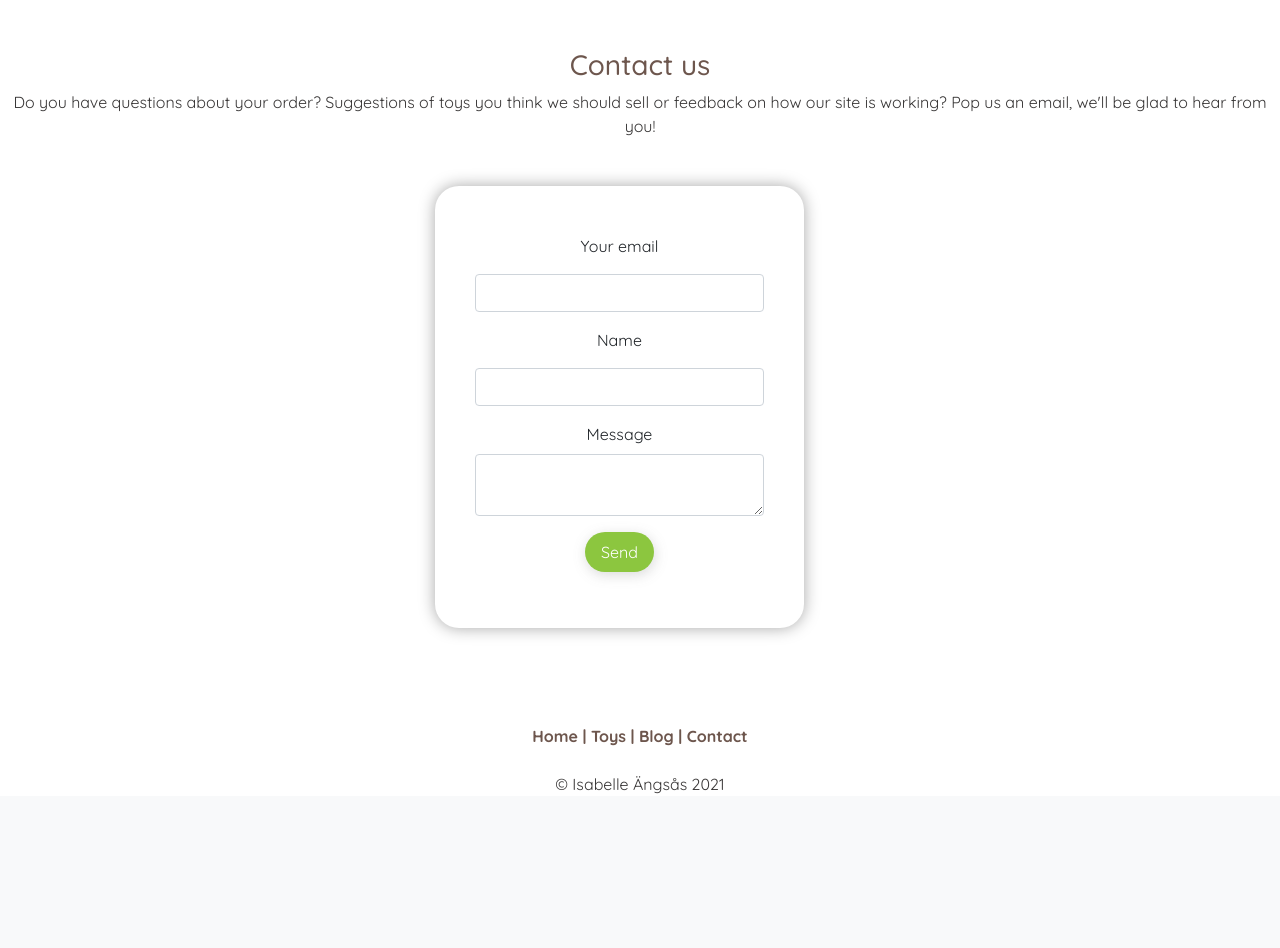
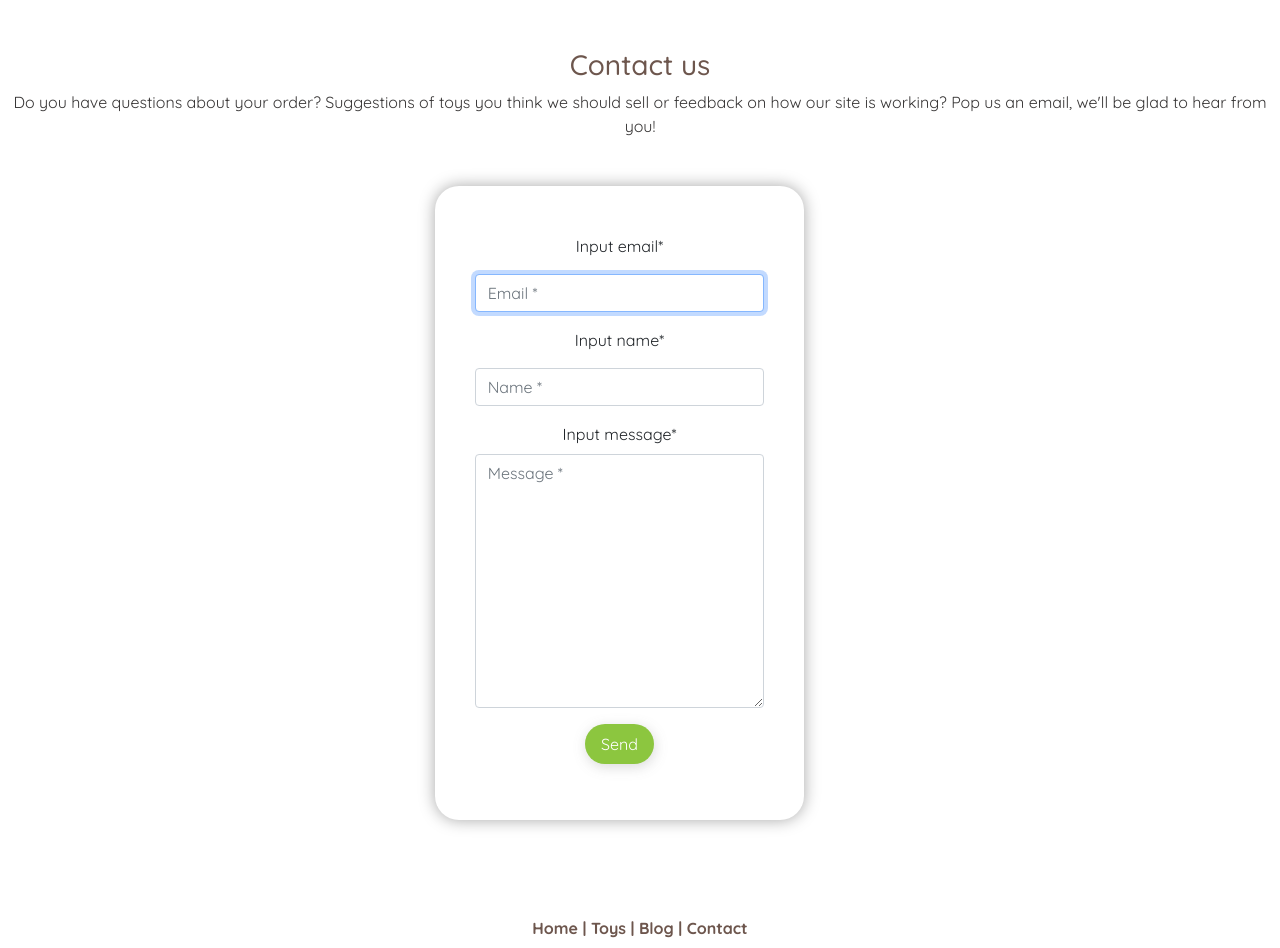
Before and after one commit to mmmangooo/Milestone-Project4, a Django app: page /contact/ in a window 1280 px wide. Shown: the part 64-1012 px from the top of the page. Before the commit the page ends 858 px from the top, so only its background shows below. Run offline with Django 3.2, Linux system fonts and the light colour scheme; parts of the project's set-up code (start-up, migrations or seed data) failed here and were passed over; some libraries are stand-ins or nearby versions.

Commit message:
Finished send contact email functionality

```diff
--- a/contact/forms.py
+++ b/contact/forms.py
@@ -0,0 +1,29 @@
+# Credit: https://docs.djangoproject.com/en/3.2/topics/forms/
+
+from django import forms
+
+
+class ContactForm(forms.Form):
+    """
+    Contact form
+    """
+    input_email = forms.EmailField()
+    input_name = forms.CharField(max_length=100)
+    input_message = forms.CharField(widget=forms.Textarea)
+
+    class Meta:
+        fields = ['input_email', 'input_name', 'input_message']
+
+    def __init__(self, *args, **kwargs):
+        super().__init__(*args, **kwargs)
+        # Setting placeholders on fields
+        placeholders = {
+            'input_email': 'Email *',
+            'input_name':  'Name *',
+            'input_message': 'Message *'
+        }
+
+        self.fields['input_email'].widget.attrs['autofocus'] = True
+        for field in self.fields:
+            placeholder = placeholders[field]
+            self.fields[field].widget.attrs['placeholder'] = placeholder
--- a/contact/templates/contact/contact.html
+++ b/contact/templates/contact/contact.html
@@ -9,20 +9,10 @@
 
     <div class="row justify-content-center">
 <div class="col-12 col-md-8 col-lg-6 col-xl-4">
-<form class="site-form" action="{% url 'contact' %}">
+<form class="site-form" action="{% url 'contact' %}" method="POST">
     {% csrf_token %}
 
-      <label for="input_email" class="form-label">Your email</label>
-      <input type="email" class="form-control" id="input_email" name="input_email">
-
-
-      <label for="input_name" class="form-label">Name</label>
-      <input type="password" class="form-control" id="input_name" name="input_name">
-
-
-
-      <label for="input_message" class="form-label">Message</label>
-      <textarea type="text" class="form-control" id="input_message" name="input_message"></textarea>
+      {{contact_form|crispy}}
 
 
 
--- a/contact/views.py
+++ b/contact/views.py
@@ -1,22 +1,60 @@
-from django.shortcuts import render
-from django.core.mail import send_mail
+# Code credits for send email functionality
+# https://docs.djangoproject.com/en/3.2/topics/email/
+# https://docs.djangoproject.com/en/3.2/topics/forms/
+# https://www.youtube.com/watch?v=4b3yvjcPLnk&list=PLXcnmXd-db_hO1v3SLAzVcNieoS_Tcn-6
+
+from django.shortcuts import render, redirect, reverse
+from django.core.mail import send_mail, BadHeaderError
+from django.contrib import messages
+from django.http import HttpResponse, HttpResponseRedirect
+from django.conf import settings
+from .forms import ContactForm
 
 
 def contact(request):
     """
-    View returning the contact page
+    View returning the contact page and handling the user sending emails
     """
     if request.method == 'POST':
-        input_name = request.POST['input_name']
-        input_email = request.POST['input_email']
-        input_message = request.POST['input_message']
+        contact_form = ContactForm(request.POST)
+        if contact_form.is_valid():
+            input_email = contact_form.cleaned_data['input_email']
+            input_name = contact_form.cleaned_data['input_name']
+            input_message = contact_form.cleaned_data['input_message']
 
-        context = {
-            'input_name': input_name,
-            'input_email': input_email,
-            'input_message': input_message,
-        }
+            try:
+                # Sending an email
+                send_mail(
+                    f'Message from {input_name}',  # Subject
+                    input_message,  # Message
+                    input_email,  # From Email
+                    [settings.DEFAULT_FROM_EMAIL],  # To email
+                    fail_silently=False,  # Raise SMTPException if send fails
+                )
 
-        return render(request, 'contact/contact.html', context)
+                messages.success(
+                    request,
+                    f'Thank you {input_name}, your email has been sent to us!')
+                return HttpResponseRedirect('/contact/')
+
+            except BadHeaderError:
+                return HttpResponse('Invalid header found')
+        else:
+            messages.error(request, 'Your email could not be sent.\
+                    Please check if the contact form is valid')
+            return redirect(reverse, 'contact')
+
     else:
-        return render(request, 'contact/contact.html')
+        if request.user.is_authenticated:
+            input_email = request.user.email
+            contact_form = ContactForm(
+                initial={'input_email': request.user.email}
+            )
+        else:
+            contact_form = ContactForm()
+
+    context = {
+            'contact_form': contact_form,
+            }
+
+    return render(request, 'contact/contact.html', context)
--- a/green_toys/settings.py
+++ b/green_toys/settings.py
@@ -224,6 +224,8 @@ STRIPE_SECRET_KEY = os.getenv('STRIPE_SECRET_KEY', '')
 STRIPE_WH_SECRET = os.getenv('STRIPE_WH_SECRET', '')
 STRIPE_CURRENCY = 'EUR'
 
+# Sending emails
+
 if 'DEVELOPMENT' in os.environ:
     EMAIL_BACKEND = 'django.core.mail.backends.console.EmailBackend'
     DEFAULT_FROM_EMAIL = 'greentoys@example.com'
```
Also changed, not shown: README.md.
